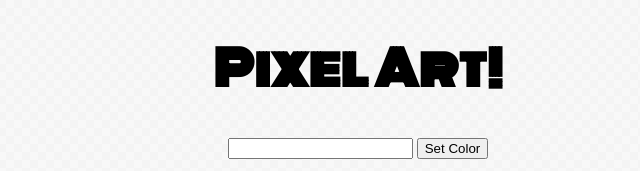
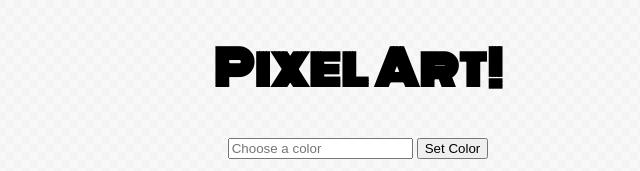
Before and after one commit to iqbalanwar/PixelArt, a plain HTML site: page index.html in a window 1280 px wide. Shown: the top 171 px of the page, 282-922 px from the left. Drawn offline with Linux system fonts and the light colour scheme.

Commit message:
Placeholder put on input field

```diff
--- a/index.html
+++ b/index.html
@@ -9,7 +9,7 @@
   <h1>Pixel Art!</h1>
   <div class="controls">
     <form id="form">
-      <input type="text" id="color-field"></input>
+      <input type="text" placeholder="Choose a color" id="color-field"></input>
       <button id="set-color">Set Color</button>
     </form>
     <div class="brush"></div>
```
